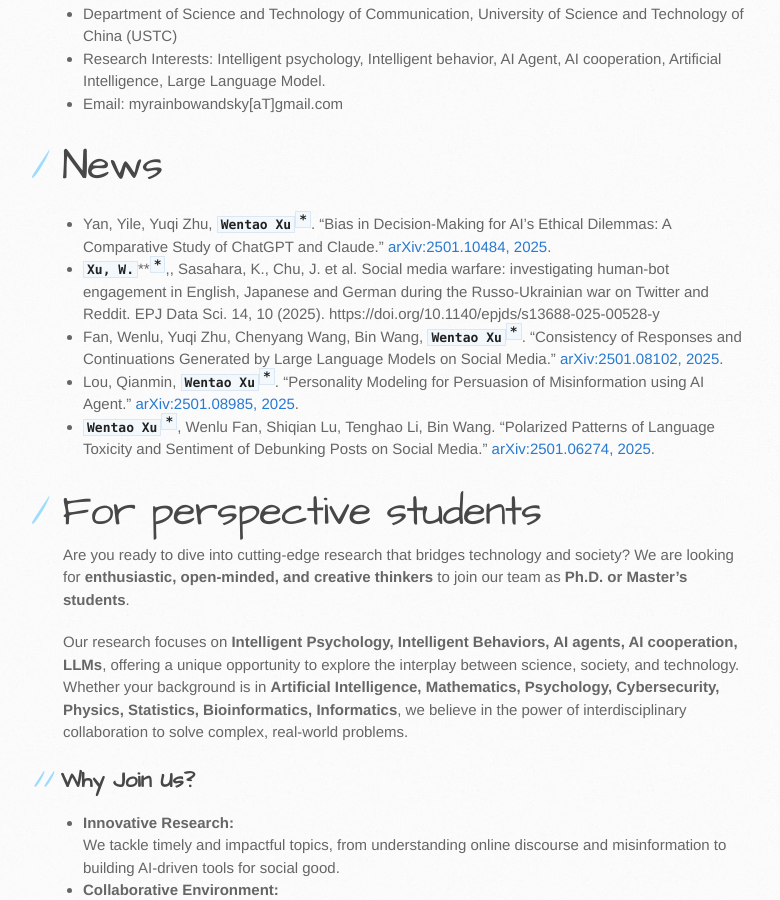
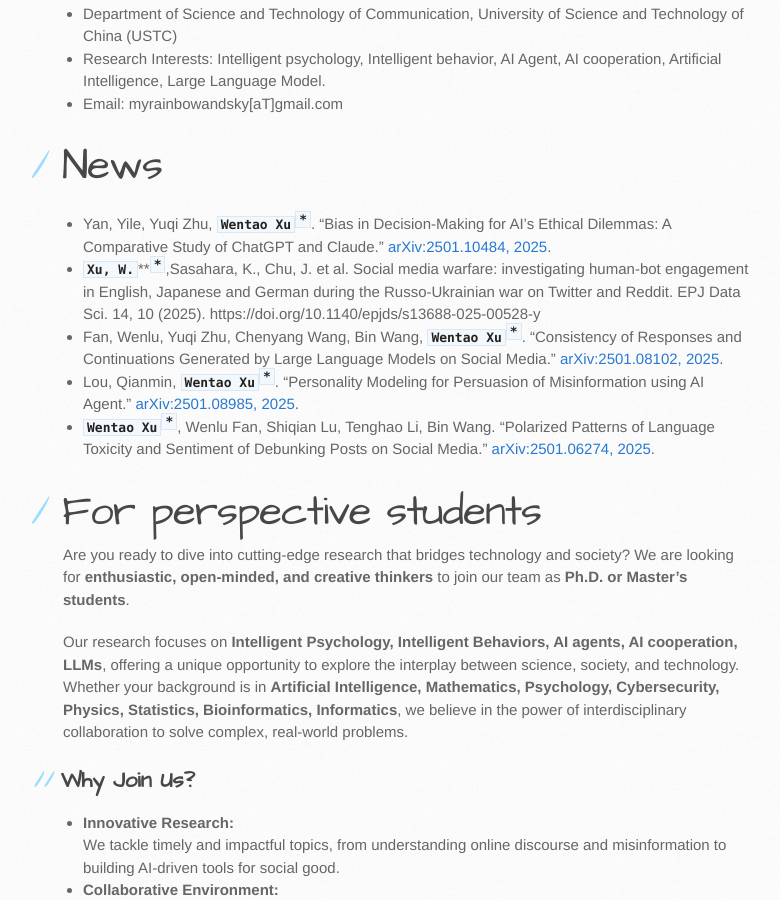
Before and after one commit to myrainbowandsky/myrainbowandsky.github.io, a Jekyll site: the page built from index.md, in a window 1280 px wide and 900 px high, scrolled down 587 px. Shown: the whole window, without its empty margins (107-887 px from the left). Built offline with Jekyll 4.4.1, drawn with Linux system fonts in a browser that asks for light colours; the repository's description, which GitHub fills in, is left out.

```diff
--- a/index.md
+++ b/index.md
@@ -18,7 +18,7 @@ layout: default
 
 # News
 * Yan, Yile, Yuqi Zhu, **`Wentao Xu`**<sup>**`*`**</sup>. "Bias in Decision-Making for AI's Ethical Dilemmas: A Comparative Study of ChatGPT and Claude." [arXiv:2501.10484, 2025](https://arxiv.org/abs/2501.10484).
-* **`Xu, W.`****<sup>**`*`**</sup>,, Sasahara, K., Chu, J. et al. Social media warfare: investigating human-bot engagement in English, Japanese and German during the Russo-Ukrainian war on Twitter and Reddit. EPJ Data Sci. 14, 10 (2025). https://doi.org/10.1140/epjds/s13688-025-00528-y
+* **`Xu, W.`****<sup>**`*`**</sup>,Sasahara, K., Chu, J. et al. Social media warfare: investigating human-bot engagement in English, Japanese and German during the Russo-Ukrainian war on Twitter and Reddit. EPJ Data Sci. 14, 10 (2025). https://doi.org/10.1140/epjds/s13688-025-00528-y
 * Fan, Wenlu, Yuqi Zhu, Chenyang Wang, Bin Wang, **`Wentao Xu`**<sup>**`*`**</sup>. "Consistency of Responses and Continuations Generated by Large Language Models on Social Media." [arXiv:2501.08102, 2025](https://arxiv.org/abs/2501.08102).
 * Lou, Qianmin, **`Wentao Xu`**<sup>**`*`**</sup>. "Personality Modeling for Persuasion of Misinformation using AI Agent." [arXiv:2501.08985, 2025](https://arxiv.org/abs/2501.08985).
 * **`Wentao Xu`**<sup>**`*`**</sup>, Wenlu Fan, Shiqian Lu, Tenghao Li, Bin Wang. "Polarized Patterns of Language Toxicity and Sentiment of Debunking Posts on Social Media." [arXiv:2501.06274, 2025](https://arxiv.org/abs/2501.06274).
```
